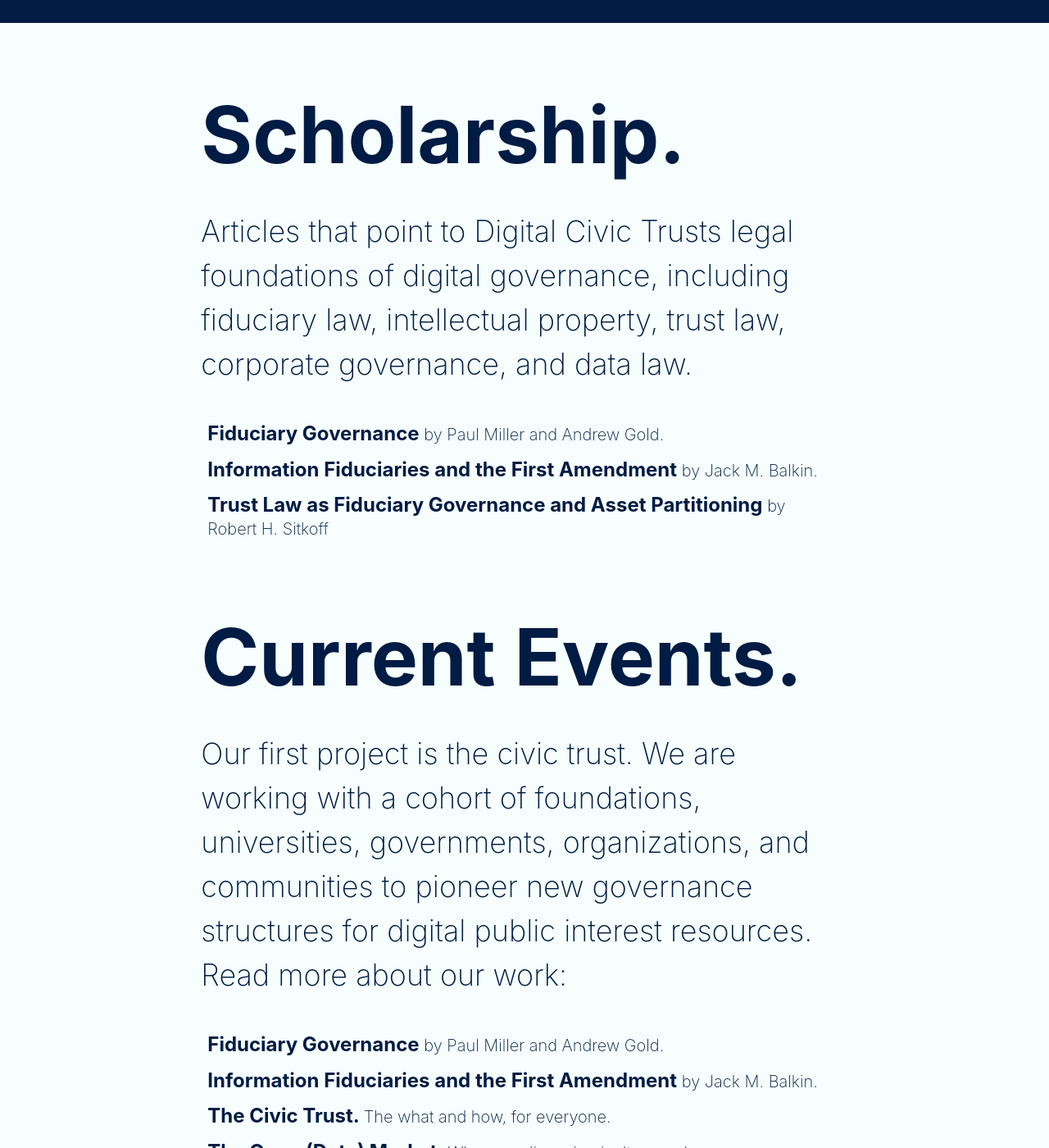
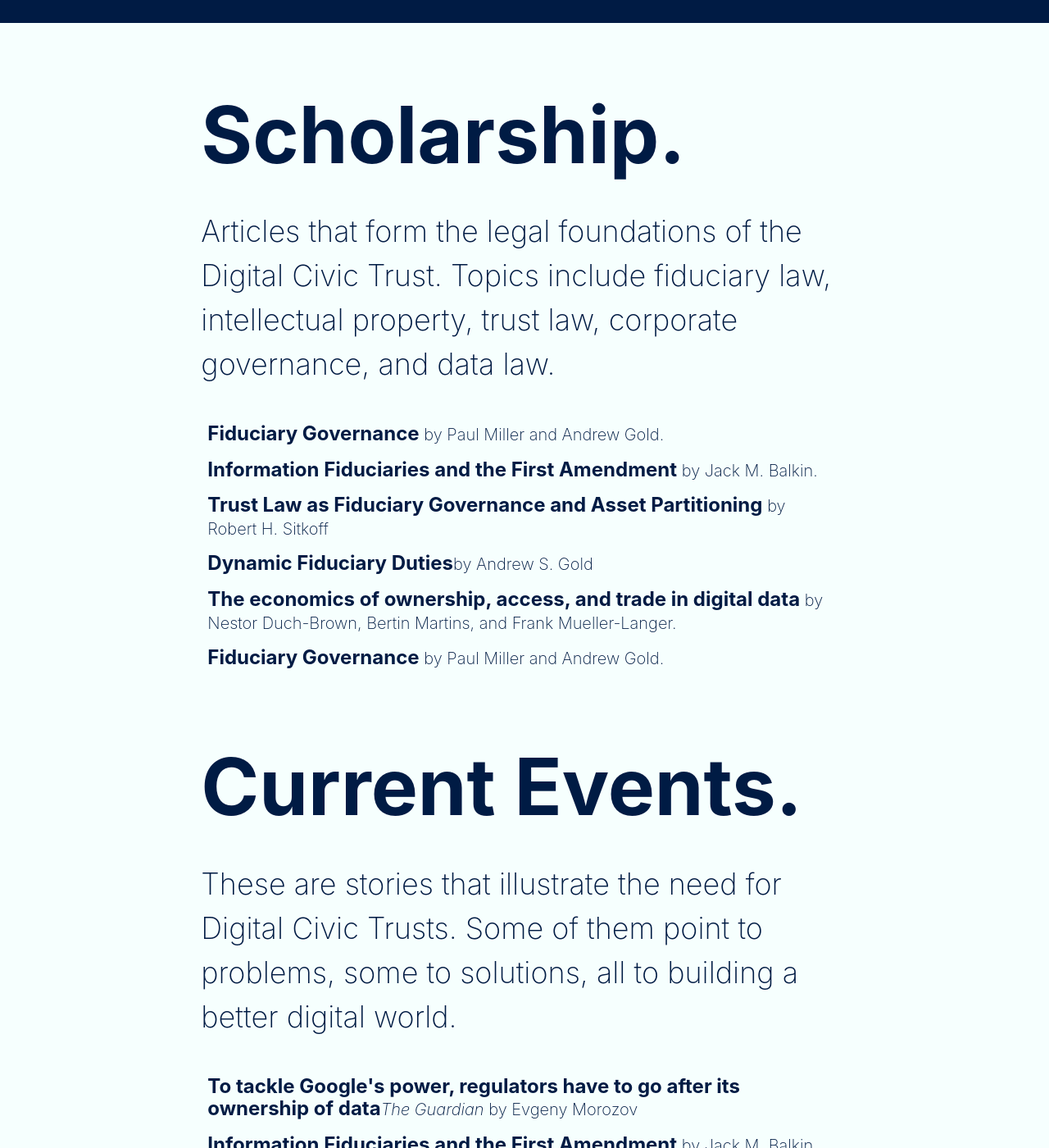
Before and after one commit to digitalpublic/digitalpublic.github.io, a Jekyll site: the page drafts/reading.html, which Jekyll copies as it is, in a window 1280 px wide and 1400 px high, scrolled down 319 px. Shown: the whole window at 82% size. Built offline with Jekyll 4.4.1, drawn with Linux system fonts in a browser that asks for light colours; nearby versions of some CDN libraries.

Commit message:
Reading List Updates

```diff
--- a/drafts/reading.html
+++ b/drafts/reading.html
@@ -27,23 +27,25 @@
        <main class="center w-two-thirds-l w-90-m  pa4 pt3-ns ">
    <div>
     <h1 class="navy b f1 f-headline-ns db mb3 mb4-ns" href="#" title="Home">Scholarship.</h1>
-    <p class="f2-l f3-m left fw2 lh-copy measure">Articles that point to Digital Civic Trusts legal foundations of digital governance, including fiduciary law, intellectual property, trust law, corporate governance, and data law.</p>
+    <p class="f2-l f3-m left fw2 lh-copy measure">Articles that form the legal foundations of the Digital Civic Trust. Topics include fiduciary law, intellectual property, trust law, corporate governance, and data law.</p>
 
 
       <ul class="list pa0 pt0-ns pb3-ns">
   <li class="dib mr2"><a href="https://papers.ssrn.com/sol3/papers.cfm?abstract_id=2584502" class="f4 f3-ns b db pa2 link dim navy">Fiduciary Governance <span class="f4 fw2">by Paul Miller and Andrew Gold. </span></a></li>
   <li class="dib mr2"><a href="https://papers.ssrn.com/sol3/papers.cfm?abstract_id=2675270" class="f4 f3-ns b db pa2 link dim navy">Information Fiduciaries and the First Amendment  <span class="f4 fw2">by Jack M. Balkin.</span></a></li>
   <li class="dib mr2"><a href="https://dash.harvard.edu/bitstream/handle/1/15274284/TrustLawFiduciaryGovernance.pdf" class="f4 f3-ns b db pa2 link dim navy">Trust Law as Fiduciary Governance and Asset Partitioning <span class="f4 fw2">by Robert H. Sitkoff</span></a></li>
-
+  <li class="dib mr2"><a href="https://papers.ssrn.com/sol3/papers.cfm?abstract_id=2109683" class="f4 f3-ns b db pa2 link dim navy">Dynamic Fiduciary Duties<span class="f4 fw2">by Andrew S. Gold</span></a></li>
+  <li class="dib mr2"><a href="https://ec.europa.eu/jrc/sites/jrcsh/files/jrc104756.pdf" class="f4 f3-ns b db pa2 link dim navy">The economics of ownership, access, and trade in digital data <span class="f4 fw2">by Nestor Duch-Brown, Bertin Martins, and Frank Mueller-Langer. </span></a></li>
+  <li class="dib mr2"><a href="https://papers.ssrn.com/sol3/papers.cfm?abstract_id=2584502" class="f4 f3-ns b db pa2 link dim navy">Fiduciary Governance <span class="f4 fw2">by Paul Miller and Andrew Gold. </span></a></li>
       </ul>
   </div>
     <div>
     <h1 class="navy b f1 f-headline-ns db mb3 mb4-ns" href="#" title="Home">Current Events.</h1>
-    <p class="f2-l f3-m left fw2 lh-copy measure">Our first project is the civic trust. We are working with a cohort of foundations, universities, governments, organizations, and communities to pioneer new governance structures for digital public interest resources. Read more about our work:</p>
+    <p class="f2-l f3-m left fw2 lh-copy measure">These are stories that illustrate the need for Digital Civic Trusts. Some of them point to problems, some to solutions, all to building a better digital world.</p>
 
 
       <ul class="list pa0 pt0-ns pb3-ns">
-  <li class="dib mr2"><a href="https://papers.ssrn.com/sol3/papers.cfm?abstract_id=2584502" class="f4 f3-ns b db pa2 link dim navy">Fiduciary Governance <span class="f4 fw2">by Paul Miller and Andrew Gold. </span></a></li>
+  <li class="dib mr2"><a href="https://www.theguardian.com/technology/2017/jul/01/google-european-commission-fine-search-engines" class="f4 f3-ns b db pa2 link dim navy">To tackle Google's power, regulators have to go after its ownership of data<span class="f4 fw2"><i>The Guardian</i> by Evgeny Morozov</span></a></li>
   <li class="dib mr2"><a href="https://papers.ssrn.com/sol3/papers.cfm?abstract_id=2675270" class="f4 f3-ns b db pa2 link dim navy">Information Fiduciaries and the First Amendment  <span class="f4 fw2">by Jack M. Balkin.</span></a></li>
   <li class="dib mr2"><a href="https://medium.com/@McDapper/the-civic-trust-e674f9aeab43#.bd4kflcvk" class="f4 f3-ns b db pa2 link dim navy">The Civic Trust. <span class="f4 fw2">The what and how, for everyone.</span></a></li>
   <li class="dib mr2"><a href="https://medium.com/@McDapper/the-open-data-market-92f9557fd63d" class="f4 f3-ns b db pa2 link dim navy">The Open (Data) Market. <span class="f4 fw2">Why open licensing isn't enough.</span></a></li>
```
